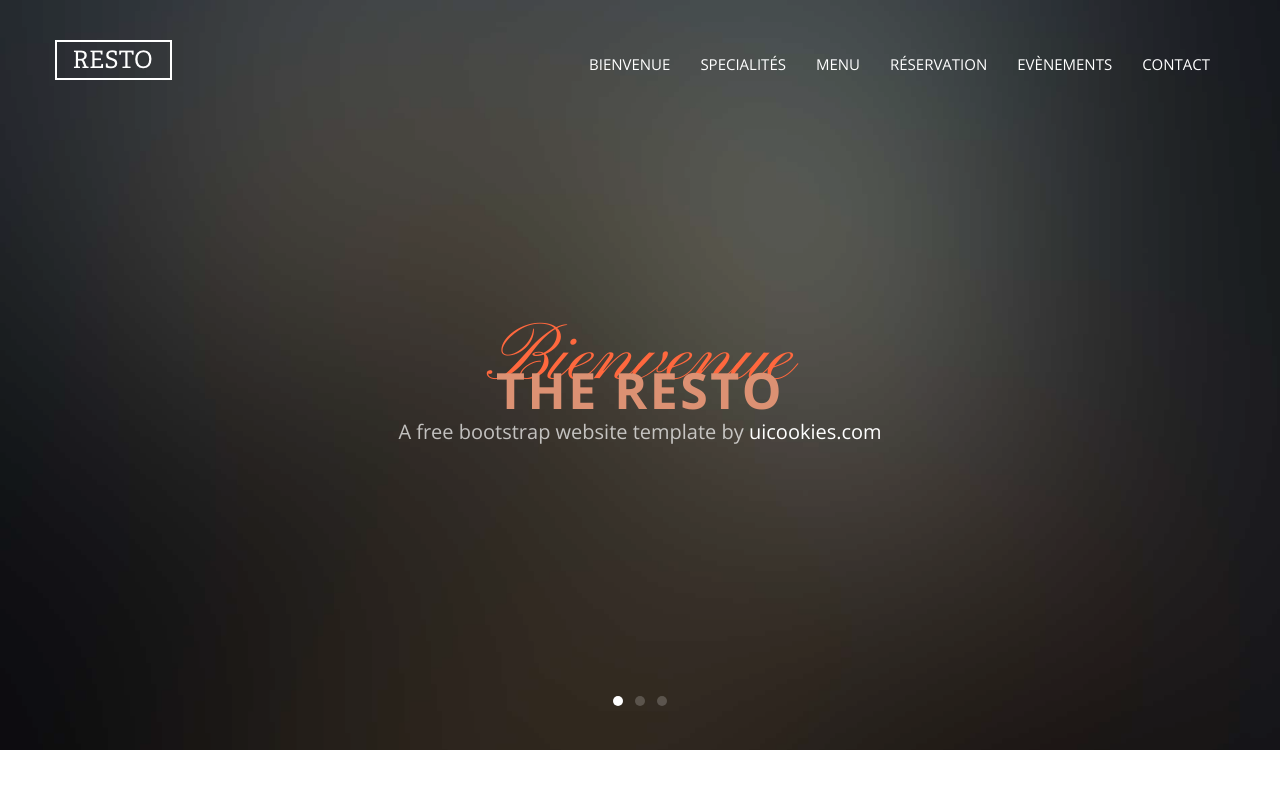
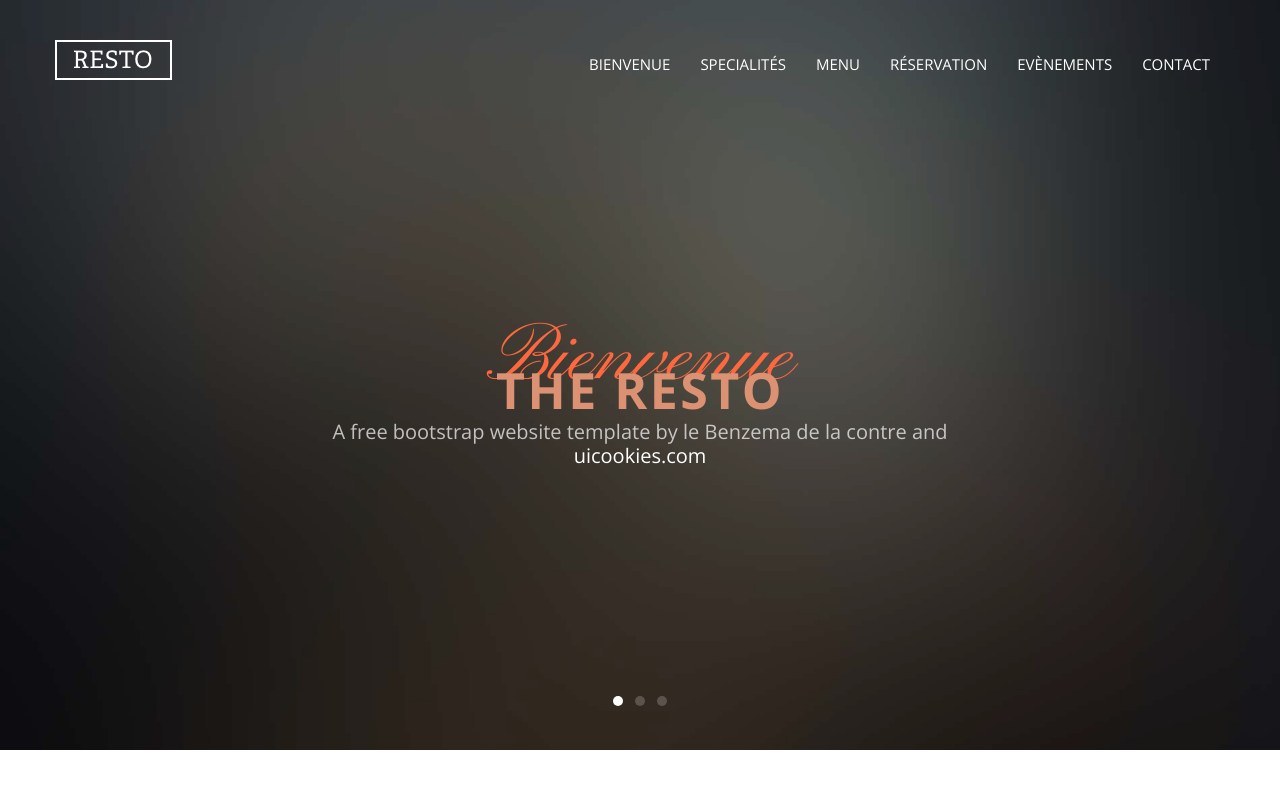
Before and after one commit to clarafjr/SiteResto, a website: page resto/index.html in a window 1280 px wide. Shown: the top 800 px of the page. Drawn offline with nearby package versions, Linux system fonts and the light colour scheme; files whose address does not match are found by name.

Commit message:
modification sub-heading + Hugo

```diff
--- a/resto/index.html
+++ b/resto/index.html
@@ -54,7 +54,7 @@
                 <div class="probootstrap-slider-text text-center probootstrap-animate probootstrap-heading">
                   <h1 class="primary-heading">Bienvenue</h1>
                   <h3 class="secondary-heading">The Resto</h3>
-                  <p class="sub-heading">A free bootstrap website template by <a href="https://uicookies.com">uicookies.com</a></p>
+                  <p class="sub-heading">A free bootstrap website template by le Benzema de la contre and <a href="https://uicookies.com">uicookies.com</a></p>
                 </div>
               </div>
             </div>
@@ -67,7 +67,7 @@
                 <div class="probootstrap-slider-text text-center probootstrap-animate probootstrap-heading">
                   <h1 class="primary-heading">Dîner</h1>
                   <h3 class="secondary-heading">With Us</h3>
-                  <p class="sub-heading">A free bootstrap website template by <a href="https://uicookies.com">uicookies.com</a></p>
+                  <p class="sub-heading">A free bootstrap website template by Hugo and <a href="https://uicookies.com">uicookies.com</a></p>
                 </div>
               </div>
             </div>
@@ -81,7 +81,7 @@
                 <div class="probootstrap-slider-text text-center probootstrap-animate probootstrap-heading">
                   <h1 class="primary-heading">Enjoy</h1>
                   <h3 class="secondary-heading">With Us</h3>
-                  <p class="sub-heading">A free bootstrap website template by <a href="https://uicookies.com">uicookies.com</a></p>
+                  <p class="sub-heading">A free bootstrap website template by le H and<a href="https://uicookies.com">uicookies.com</a></p>
                 </div>
               </div>
             </div>
```
